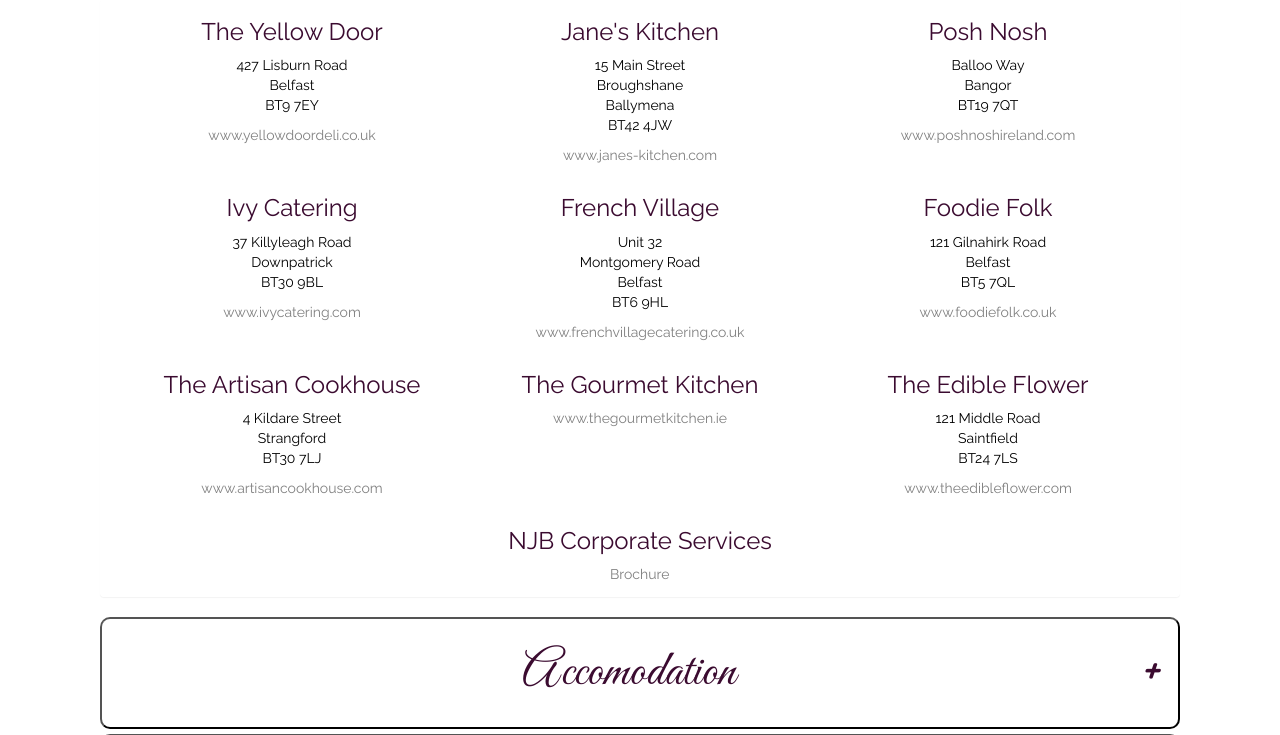
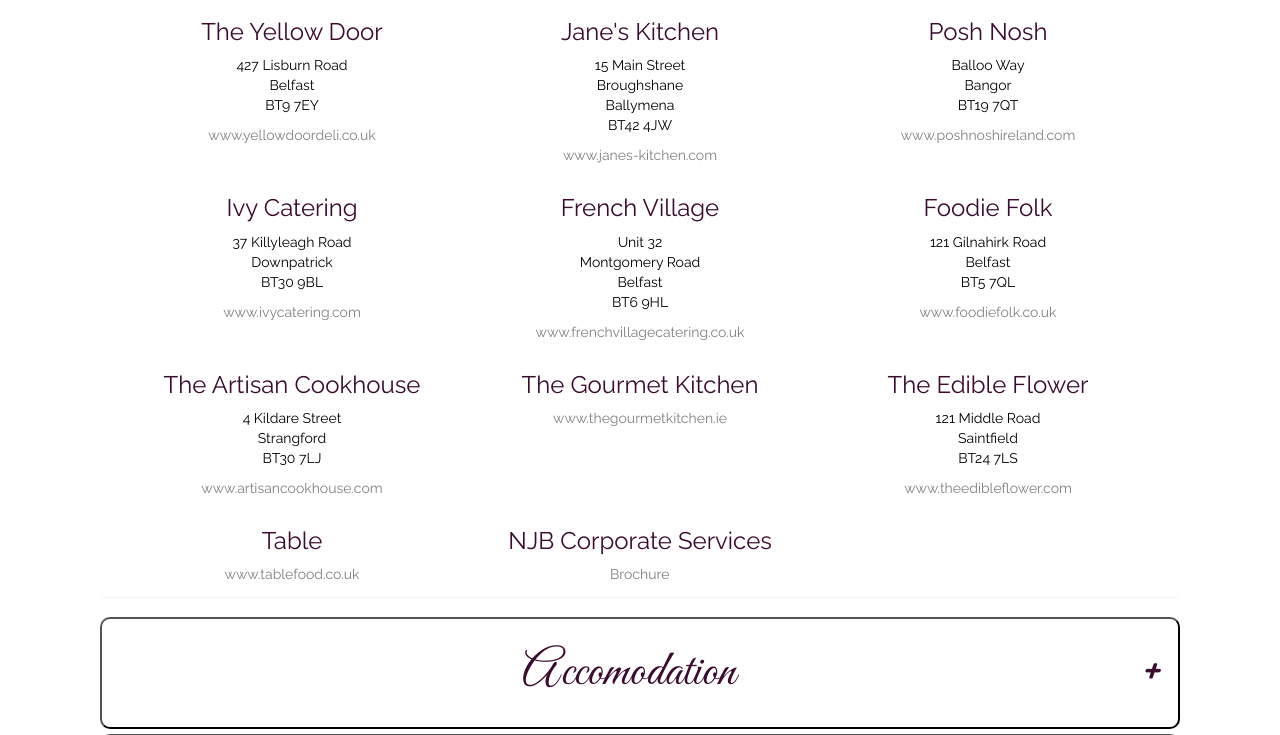
Before and after one commit to kgmaxwell1990/old-court-chapel-weddings-django, a Django app: page /vendors/ in a window 1280 px wide, after a click on "Catering". Shown: the part 809-1544 px from the top of the page. Run offline with Django 3.2, Linux system fonts and the light colour scheme; some libraries are stand-ins or nearby versions.

Commit message:
added vendors

```diff
--- a/home/templates/vendors.html
+++ b/home/templates/vendors.html
@@ -146,7 +146,9 @@
 
           <div class="row">
             <div class="col-md-4">
-              </div>
+                <h3 class="raleway">Table</h3>
+                <p><a href="https://www.tablefood.co.uk/" target="_blank">www.tablefood.co.uk</a></p>
+            </div>
 
               <div class="col-md-4">
                   <h3 class="raleway">NJB Corporate Services</h3>
@@ -449,7 +451,10 @@
 
             <div class="row">
               <div class="col-md-4">
+                    <h3 class="raleway">Chris Copeland</h3>
 
+
+                    <p><a href="https://www.chriscopelandphotography.co.uk/" target="_blank">www.chriscopelandphotography.co.uk</a></p>
                 </div>
 
                 <div class="col-md-4">
```
